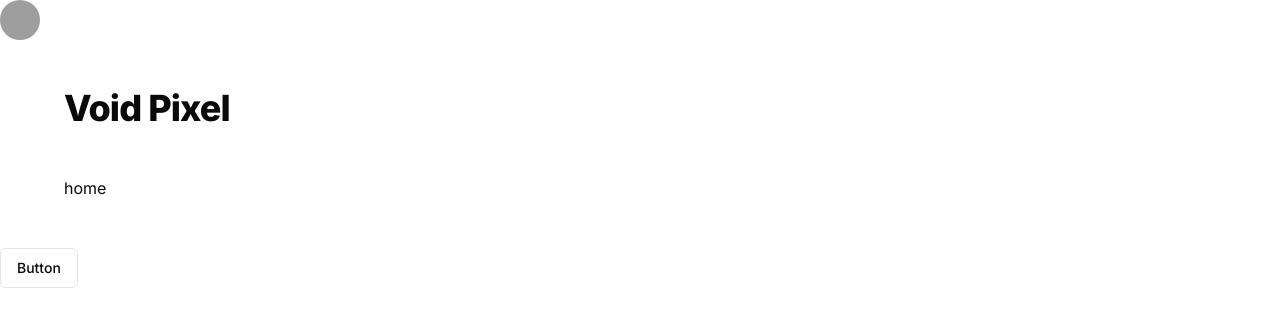
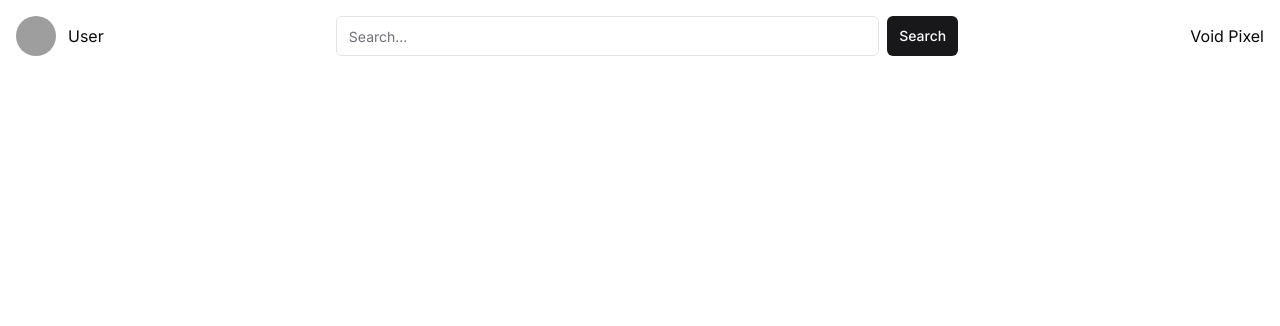
Before and after one commit to fraugho/Void-Pixel, a Next.js app in the folder shadcn/frontend/: page / in a window 1280 px wide. Shown: the top 326 px of the page. Built offline with nearby package versions, Linux system fonts and the light colour scheme; grey boxes are pictures that could not be loaded.

Commit message:
shadcn and homepage

```diff
--- a/shadcn/frontend/src/app/globals.css
+++ b/shadcn/frontend/src/app/globals.css
@@ -87,3 +87,7 @@ h1 {
 h2 {
     @apply scroll-m-20 border-b pb-2 text-3xl font-semibold tracking-tight transition-colors first:mt-0;
 }
+
+.top-bar {
+    @apply flex justify-between absolute top-0 left-0 m-4;
+}
--- a/shadcn/frontend/src/app/layout.tsx
+++ b/shadcn/frontend/src/app/layout.tsx
@@ -3,7 +3,11 @@ import { Inter } from "next/font/google";
 import "./globals.css";
 
 import { Button } from "@/components/ui/button"
+import { Input } from "@/components/ui/input"
 import { Avatar, AvatarFallback, AvatarImage } from "@/components/ui/avatar"
+import { ThemeProvider } from "@/components/theme-provider"
+import { useTheme } from "next-themes"
+
 
 const inter = Inter({ subsets: ["latin"] });
 
@@ -12,22 +16,37 @@ export const metadata: Metadata = {
     description: "Generated by create next app",
 };
 
+
 export default function RootLayout({
     children,
 }: Readonly<{children: React.ReactNode;}>) {
     return (
         <html lang="en">
             <body className={inter.className}>
-                <Avatar>
-                    <AvatarImage src="https://github.com/shadcn.png" />
-                    <AvatarFallback>CN</AvatarFallback>
-                </Avatar>
-                <nav>
-                    <h1>Void Pixel</h1>
-                </nav>
-                {children}
-
-                <Button variant="outline">Button</Button>
+                <ThemeProvider
+                    attribute="class"
+                    defaultTheme="system"
+                    enableSystem
+                    disableTransitionOnChange
+                >
+                    <div className="flex items-center overflow-hidden justify-between m-4 max-w-screen">
+                        <div className="flex items-center">
+                            <Avatar>
+                                <AvatarImage src="https://github.com/shadcn.png" />
+                                <AvatarFallback>CN</AvatarFallback>
+                            </Avatar>
+                            <span className="ml-3">User</span>
+                        </div>
+                        <div className="flex flex-grow justify-center">
+                            <Input type="text" className="px-3 py-2 w-1/2" placeholder="Search..." />
+                            <Button className="ml-2 px-3 py-2">Search</Button>
+                        </div>
+                        <div className="text-right">Void Pixel</div>
+                    </div>
+                    <div className="flex ml-30">
+                    </div>
+                    {children}
+                </ThemeProvider>
             </body>
         </html>
     );
--- a/shadcn/frontend/src/app/page.tsx
+++ b/shadcn/frontend/src/app/page.tsx
@@ -3,7 +3,7 @@ import Image from "next/image";
 export default function Home() {
     return (
         <main>
-            home
+            {/*home*/}
         </main>
     );
 }
--- /dev/null
+++ b/shadcn/frontend/src/components/theme-provider.tsx
@@ -0,0 +1,9 @@
+"use client"
+
+import * as React from "react"
+import { ThemeProvider as NextThemesProvider } from "next-themes"
+import { type ThemeProviderProps } from "next-themes/dist/types"
+
+export function ThemeProvider({ children, ...props }: ThemeProviderProps) {
+  return <NextThemesProvider {...props}>{children}</NextThemesProvider>
+}
--- /dev/null
+++ b/shadcn/frontend/src/components/ui/input.tsx
@@ -0,0 +1,25 @@
+import * as React from "react"
+
+import { cn } from "@/lib/utils"
+
+export interface InputProps
+  extends React.InputHTMLAttributes<HTMLInputElement> {}
+
+const Input = React.forwardRef<HTMLInputElement, InputProps>(
+  ({ className, type, ...props }, ref) => {
+    return (
+      <input
+        type={type}
+        className={cn(
+          "flex h-10 w-full rounded-md border border-input bg-background px-3 py-2 text-sm ring-offset-background file:border-0 file:bg-transparent file:text-sm file:font-medium placeholder:text-muted-foreground focus-visible:outline-none focus-visible:ring-2 focus-visible:ring-ring focus-visible:ring-offset-2 disabled:cursor-not-allowed disabled:opacity-50",
+          className
+        )}
+        ref={ref}
+        {...props}
+      />
+    )
+  }
+)
+Input.displayName = "Input"
+
+export { Input }
```
Also changed, not shown: shadcn/frontend/package.json (+4 -3 lines), 1 other file (tests, documents, lock files or other folders).
